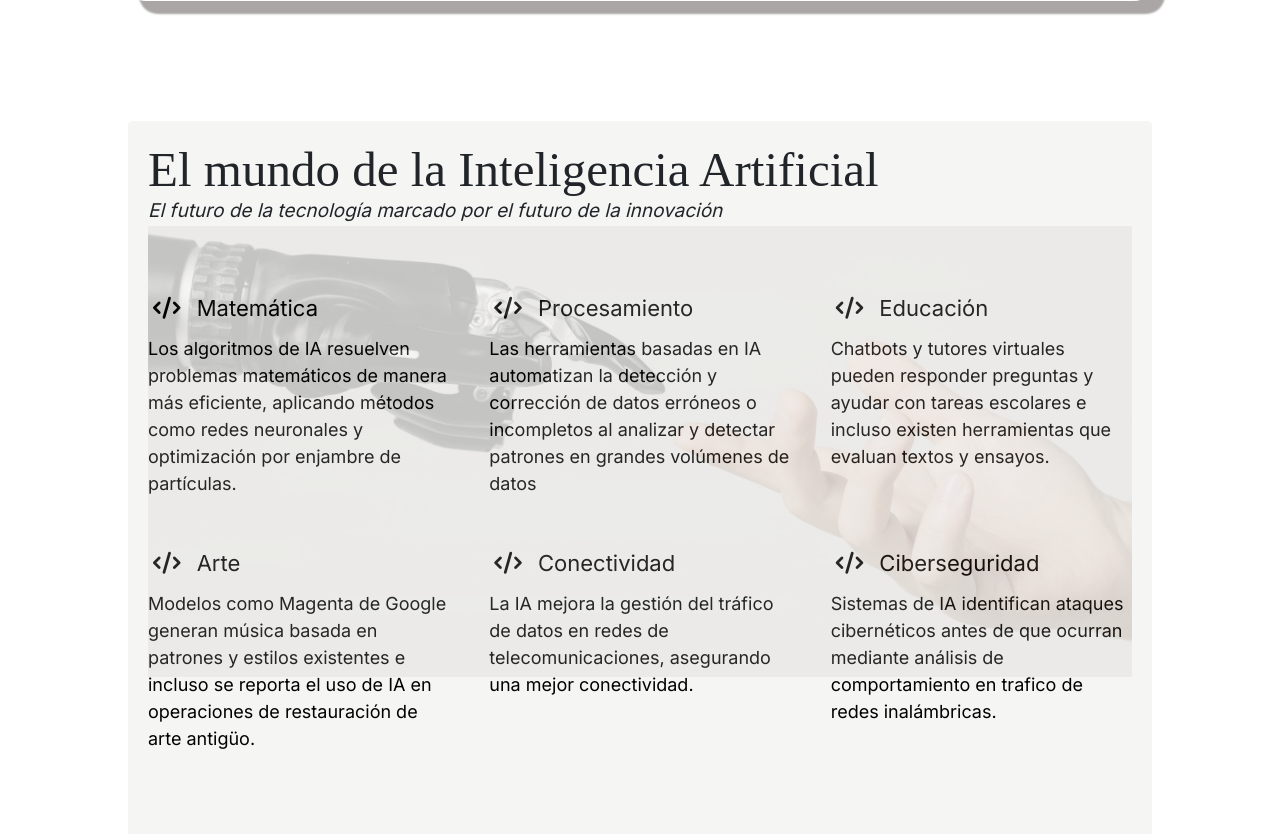
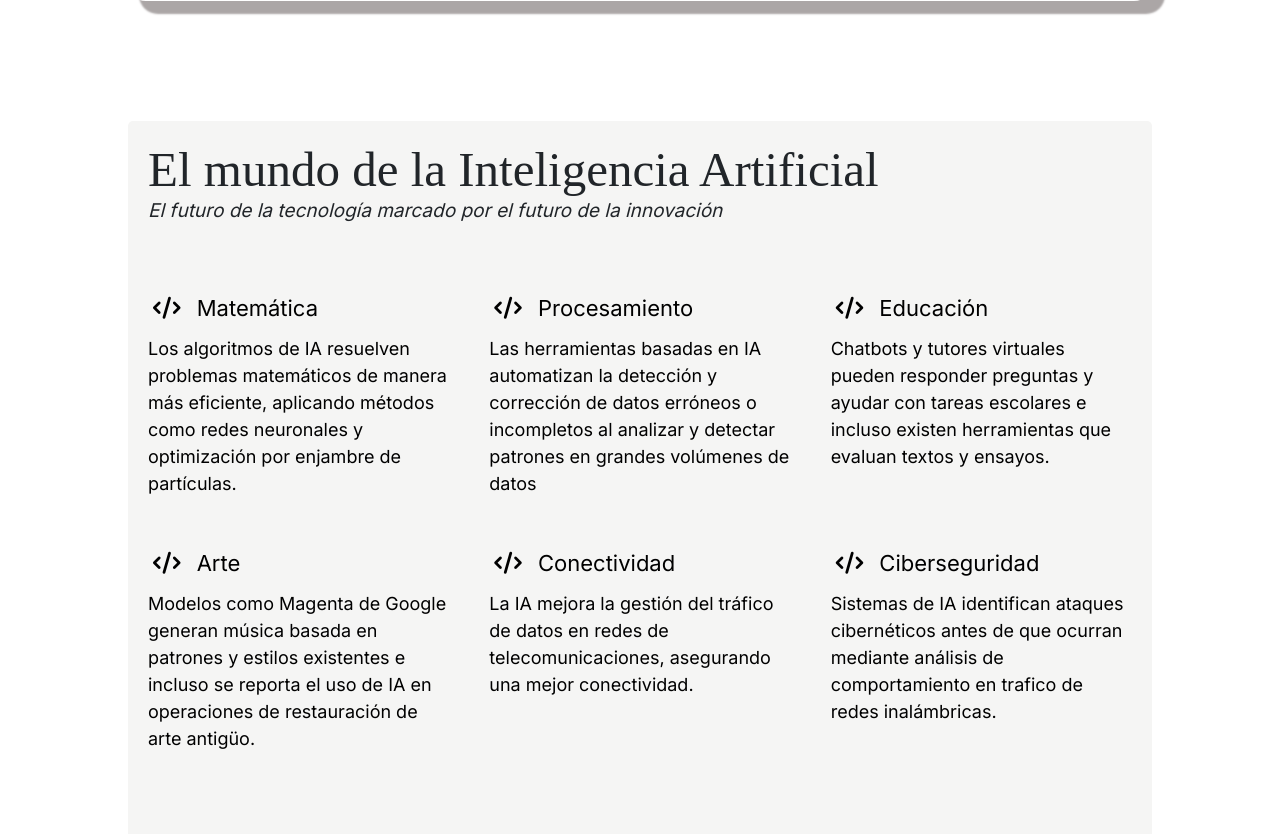
Before and after one commit to DiegoFullen/PAAP, a Django app: page / in a window 1280 px wide. Shown: the part 701-1535 px from the top of the page. Run offline with Django 5.2, Linux system fonts and the light colour scheme; some libraries are stand-ins or nearby versions; some web fonts are replaced.

Commit message:
BugFix - UI

```diff
--- a/htdocs/templates/index.html
+++ b/htdocs/templates/index.html
@@ -80,7 +80,7 @@
                     <h6 class="card-subtitle mb-5 inter-italic">El futuro de la tecnología marcado por el futuro de la innovación</h6>
                 </div>
 
-                <div class="imgHolder" id="wallpaper"></div>
+                <!--<div class="imgHolder" id="wallpaper"></div>-->
 
                 <div id="topic1" class="topics">
                     <p class="card-text inter-regular title"> <i class="fas fa-code"></i> Matemática</p>
```
